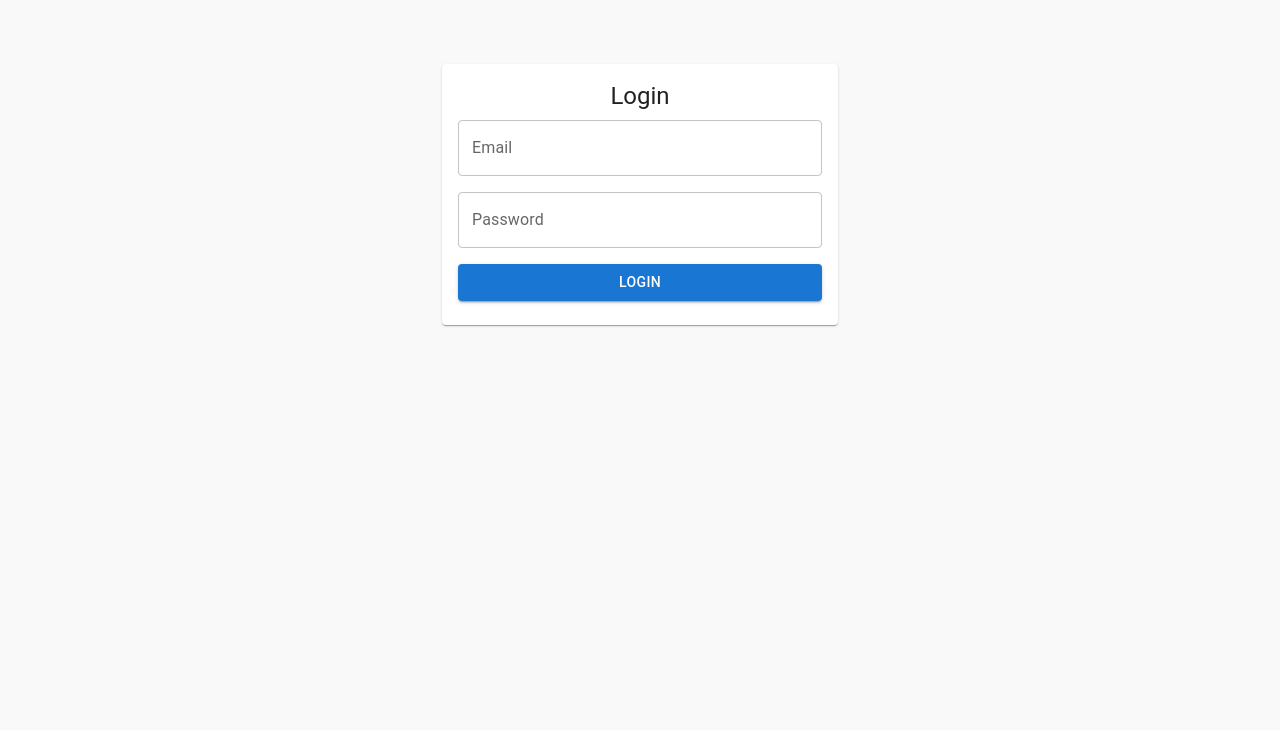
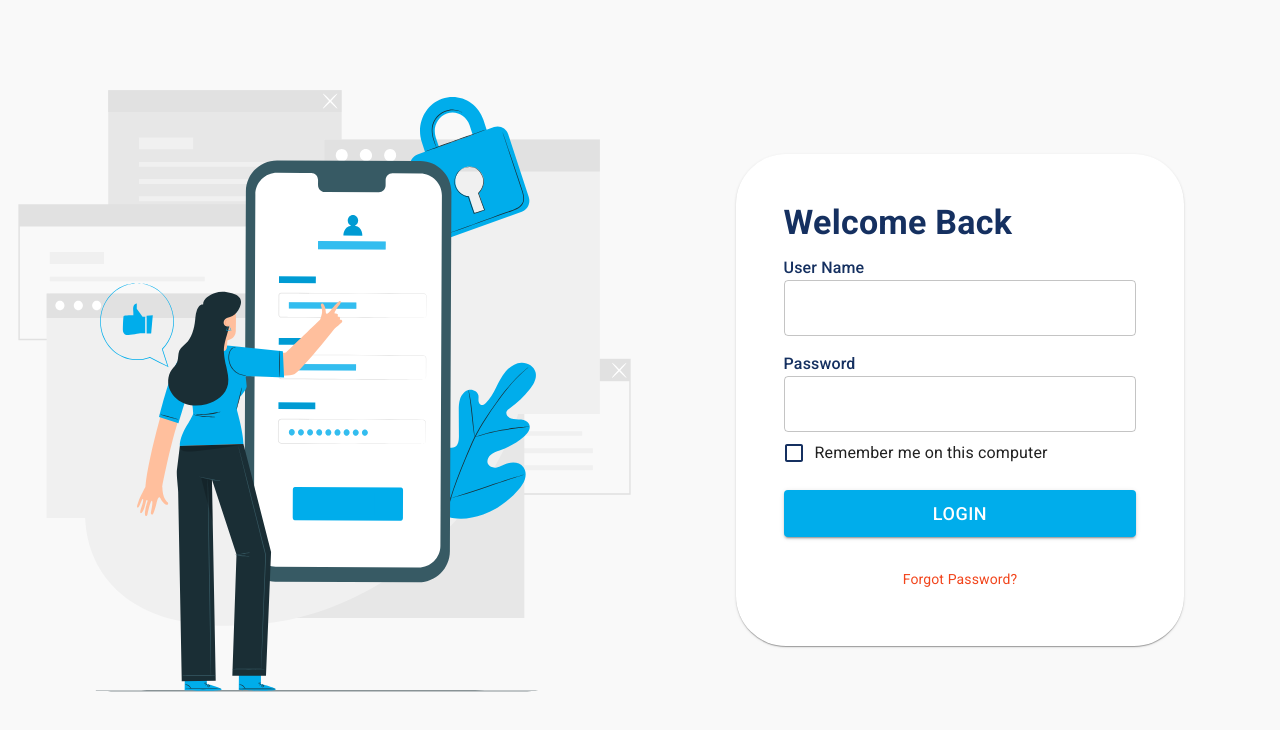
Before and after one commit to sourabh-chaprana/campaign-dashboard, a React (Create React App) app: page / in a window 1280 px wide. Shown: the top 730 px of the page. Built offline with nearby package versions, Linux system fonts and the light colour scheme.

Commit message:
login page completed

```diff
--- a/src/Global.css
+++ b/src/Global.css
@@ -1,3 +1,12 @@
+@import url('https://fonts.googleapis.com/css2?family=Roboto:ital,wght@0,100;0,300;0,400;0,500;0,700;0,900;1,100;1,300;1,400;1,500;1,700;1,900&display=swap');
+
+
+*{
+
+  font-family: "Roboto", sans-serif;
+}
+
+
 /* width */
 ::-webkit-scrollbar {
   width: 6px;
--- a/src/components/stepper.jsx
+++ b/src/components/stepper.jsx
@@ -79,6 +79,7 @@ function CreateCampaign() {
   const [activeStep, setActiveStep] = useState(0);
   const [formValues, setFormValues] = useState({
     title: '',
+    description:'',
     location: '',
     state: '',
     device: '',
--- a/src/pages/NewCampaign/Sections/NewCampaign.jsx
+++ b/src/pages/NewCampaign/Sections/NewCampaign.jsx
@@ -1,11 +1,22 @@
 import { Box, Button, Grid, TextField, Typography } from '@mui/material'
-import React from 'react'
+import React, { useState } from 'react'
 import { AdapterDayjs } from '@mui/x-date-pickers/AdapterDayjs';
 import { LocalizationProvider } from '@mui/x-date-pickers/LocalizationProvider';
 import { DatePicker } from '@mui/x-date-pickers/DatePicker';
 
 
 const NewCampaign = ({ handleChange, formValues, classes, handleNext }) => {
+
+    const [fileUploaded, setFileUploaded] = useState(false);
+
+    const handleFileChange = (event) => {
+        if (event.target.files.length > 0) {
+            setFileUploaded(true);
+        }
+    };
+
+    console.log("fileUploaded--",fileUploaded);
+
     return (
         <form>
             <Grid container spacing={2}>
@@ -16,8 +27,8 @@ const NewCampaign = ({ handleChange, formValues, classes, handleNext }) => {
 
                     <TextField
                         variant="outlined"
-                        name="title"
-                        value={formValues.title}
+                        name={`${formValues}_title`}
+                        value={formValues._title}
                         onChange={handleChange}
                         className={classes.textField}
 
@@ -32,7 +43,7 @@ const NewCampaign = ({ handleChange, formValues, classes, handleNext }) => {
                     <TextField
                         variant="outlined"
                         name="title"
-                        value={formValues.title}
+                        value={formValues.description}
                         onChange={handleChange}
                         className={classes.textField}
 
@@ -45,13 +56,51 @@ const NewCampaign = ({ handleChange, formValues, classes, handleNext }) => {
                     </Typography>
 
                     <TextField
+                        fullWidth
                         variant="outlined"
-                        name="media"
                         className={classes.textField}
-                        type="file"
-                        onChange={handleChange}
+                        InputProps={{
+                            startAdornment: (
+                                <>
+                                    <Button
+                                        variant="contained"
+                                        sx={{
+                                            backgroundColor: '#00b6f1',
+                                            textTransform: 'none',
+                                            marginRight: '8px',
+                                            '&:hover': {
+                                                backgroundColor: '#00a0d1',
+                                            },
+                                        }}
+                                        component="label"
+                                    >
+                                        Upload
+                                        <input
+                                            type="file"
+                                            hidden
+                                            onChange={handleFileChange}
+                                        />
+                                    </Button>
+                                </>
+                            ),
 
+                            endAdornment: (
+                                <>
+                                    <Typography
+                                        sx={{ color: '#00b6f1', cursor: 'pointer', marginRight: '8px' }}
+                                    >
+                                        Browse
+                                    </Typography>
+                                </>
+                            )
+                        }}
                     />
+
+                    {fileUploaded && (
+                        <Typography sx={{ color: '#00b6f1', marginTop: '5px', textAlign: 'right' }}>
+                            File Uploaded
+                        </Typography>
+                    )}
                 </Grid>
 
                 <Grid item xs={12}>
@@ -83,7 +132,7 @@ const NewCampaign = ({ handleChange, formValues, classes, handleNext }) => {
                 <Button variant="outlined" sx={{ width: '100%', padding: 1, border: '1px solid #00ADEB', color: '#00ADEB', fontSize: '18px', fontWeight: 500 }}>
                     Save for Draft
                 </Button>
-                <Button variant="contained" type="submit" onClick={handleNext} sx={{ width: '100%', padding: 1, color: '#fff', fontSize: '18px', fontWeight: 500, backgroundColor:'#00ADEB' }}>
+                <Button variant="contained" type="submit" onClick={handleNext} sx={{ width: '100%', padding: 1, color: '#fff', fontSize: '18px', fontWeight: 500, backgroundColor: '#00ADEB' }}>
                     Next
                 </Button>
             </Box>
--- a/src/pages/login.jsx
+++ b/src/pages/login.jsx
@@ -12,8 +12,12 @@ import {
   Box,
   Container,
   Alert,
+  Grid,
+  Checkbox,
+  FormControlLabel,
 } from "@mui/material";
 import { authLoginSlice } from "../redux/authSlice/auth.slice";
+import LoginImage from "../assets/Login Illustration 1.svg"
 
 const Login = () => {
   const navigate = useNavigate();
@@ -35,10 +39,10 @@ const Login = () => {
     validationSchema: validationSchema,
     onSubmit: async (values) => {
       setErrorMessage(""); // Clear previous error messages
-      const resultAction = await dispatch(authLoginSlice(values));
+      const resultAction = await dispatch(authLoginSlice(values)).unwrap();
 
-      console.log('resultAction',resultAction)
-      if (authLoginSlice.fulfilled.match(resultAction)) {
+      console.log("resultAction", resultAction);
+      if (resultAction) {
         navigate("/dashboard");
       } else {
         // Handle login failure
@@ -48,11 +52,30 @@ const Login = () => {
   });
 
   return (
-    <Container maxWidth="xs">
-      <Card sx={{ mt: 8 }}>
+    <Grid container component="main" sx={{ height: '100vh' }}>
+      <Grid item xs={false} sm={4} md={6} sx={{ height: '100vh', overflow: 'hidden' }}>
+        <img
+          style={{
+            width: '100%',
+            height: '100%',
+            objectFit: 'fill',
+          }} src={LoginImage}>
+
+        </img>
+      </Grid>
+      <Grid item xs={12} sm={8} md={6} component={Box} display="flex" flexDirection="column" alignItems="center" justifyContent="center">
+        <Container>
+          <Box
+            sx={{
+              display: 'flex',
+              flexDirection: 'column',
+              alignItems: 'center',
+              justifyContent: 'center',
+            }}>
+            <Card sx={{ padding: 4, width: '65%', borderRadius: '50px' }}>
               <CardContent>
-          <Typography variant="h5" component="div" align="center" gutterBottom>
-            Login
+                <Typography variant="h4" gutterBottom sx={{ color: '#153060', fontWeight: '600' }}>
+                  Welcome Back
                 </Typography>
                 {errorMessage && ( // Show error message if it exists
                   <Alert severity="error" sx={{ mb: 2 }}>
@@ -61,11 +84,14 @@ const Login = () => {
                 )}
                 <form onSubmit={formik.handleSubmit}>
                   <Box mb={2}>
+
+                    <Typography sx={{ color: '#153060', fontWeight: '500' }}>
+                      User Name
+                    </Typography>
                     <TextField
                       fullWidth
                       id="email"
                       name="email"
-                label="Email"
                       type="email"
                       variant="outlined"
                       onChange={formik.handleChange}
@@ -77,11 +103,13 @@ const Login = () => {
                   </Box>
 
                   <Box mb={2}>
+                    <Typography sx={{ color: '#153060', fontWeight: '500' }}>
+                      Password
+                    </Typography>
                     <TextField
                       fullWidth
                       id="password"
                       name="password"
-                label="Password"
                       type="password"
                       variant="outlined"
                       onChange={formik.handleChange}
@@ -90,21 +118,48 @@ const Login = () => {
                       error={formik.touched.password && Boolean(formik.errors.password)}
                       helperText={formik.touched.password && formik.errors.password}
                     />
+                    <FormControlLabel
+                      sx={{ fontSize: '14px', fontWeight: '400' }}
+                      control={<Checkbox sx={{
+                        '& .MuiSvgIcon-root': {
+                          color: '#153060'
+                        },
+                      }} />}
+                      label="Remember me on this computer"
+                    />
                   </Box>
 
                   <Button
                     type="submit"
                     fullWidth
+                    sx={{ width: '100%', padding: 1, color: '#fff', fontSize: '18px', fontWeight: 500, backgroundColor: '#00ADEB' }}
                     variant="contained"
                     color="primary"
                     disabled={formik.isSubmitting}
                   >
                     Login
                   </Button>
+                  <Box sx={{ textAlign: 'center' }}>
+                    <Typography
+                      sx={{
+                        paddingTop: 4,
+                        fontSize: '14px',
+                        fontWeight: '400',
+                        color: '#F2451C',
+                        cursor: 'pointer',
+                        display: 'inline-block',
+                      }}
+                    >
+                      Forgot Password?
+                    </Typography>
+                  </Box>
                 </form>
               </CardContent>
             </Card>
+          </Box>
         </Container>
+      </Grid>
+    </Grid>
   );
 };
 
```
Also changed, not shown: src/assets/Login Illustration 1.svg (added). Lines whose indentation alone changed are shown as unchanged.
